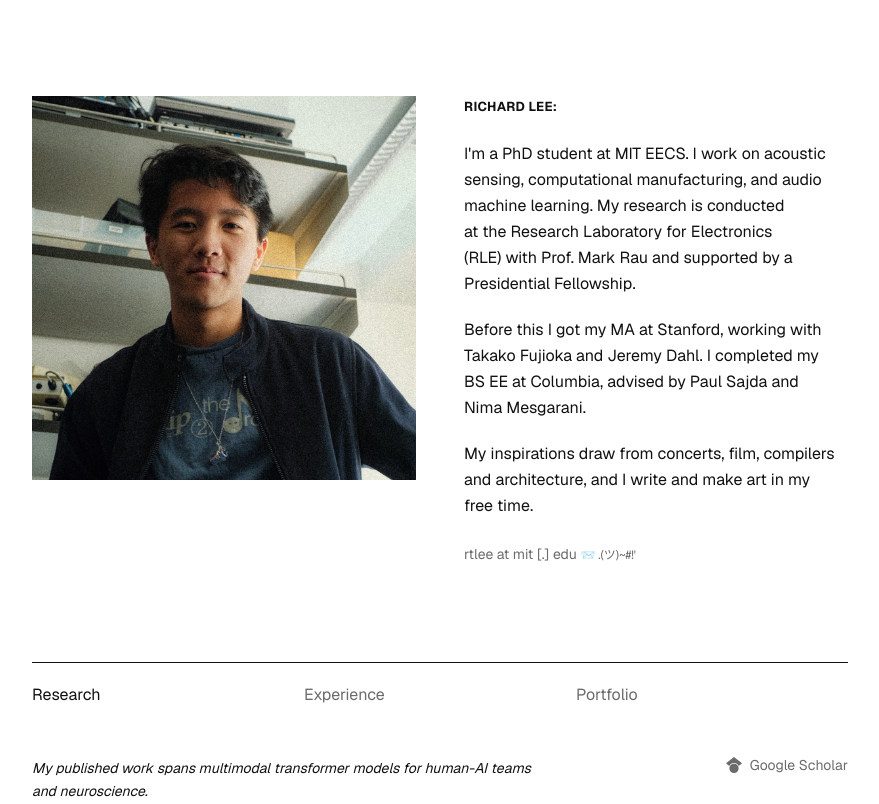
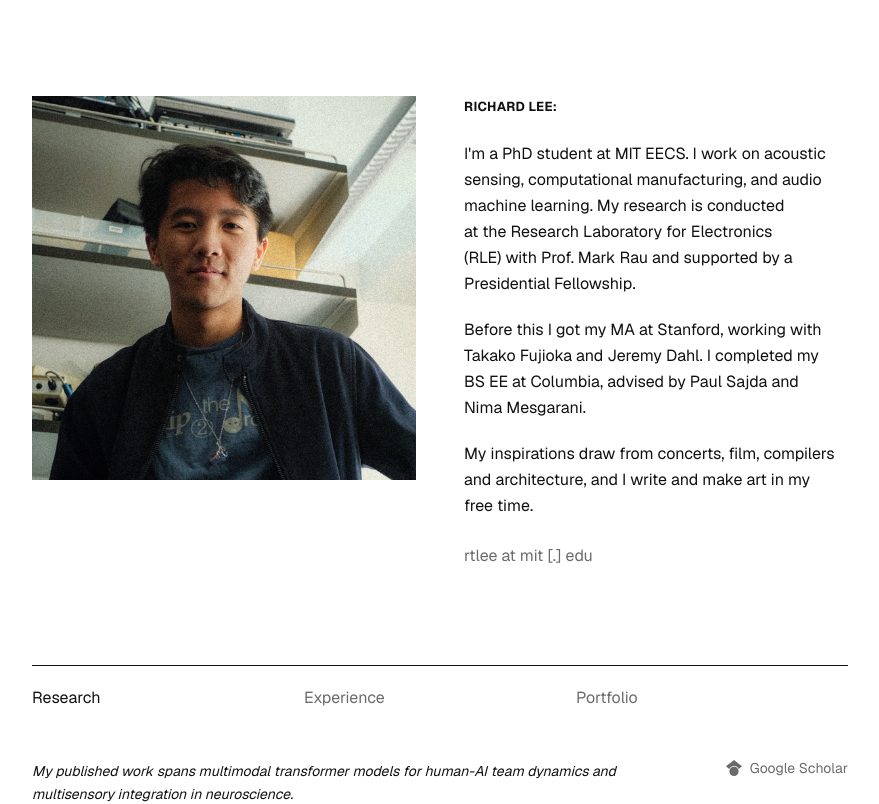
Before and after one commit to richard-tl/richard-tl.github.io, a Next.js app: page / in a window 1280 px wide. Shown: the top 804 px of the page, without its empty margins (200-1079 px from the left). Built offline with nearby package versions, Linux system fonts and the light colour scheme.

Commit message:
feat: enhance profile header and update research introduction text
Co-authored-by: Richard <63212059+richard-tl@users.noreply.github.com>

```diff
--- a/components/profile-header.tsx
+++ b/components/profile-header.tsx
@@ -31,8 +31,8 @@ export function ProfileHeader() {
             <p key={i}>{paragraph}</p>
           ))}
         </div>
-        <p className="mt-6 text-sm leading-relaxed text-muted-foreground">
-          {profile.email}      <span className="text-xs whitespace-nowrap">{" 📨 .(ツ)~#!'"}</span>
+        <p className="mt-6 text-base leading-relaxed text-muted-foreground">
+          {profile.email}
         </p>
       </div>
     </header>
--- a/lib/content.ts
+++ b/lib/content.ts
@@ -70,7 +70,7 @@ export const publications: Publication[] = [
 
 // Short lead line shown above the publication list.
 export const researchIntro =
-  "My published work spans multimodal transformer models for human-AI teams and neuroscience."
+  "My published work spans multimodal transformer models for human-AI team dynamics and multisensory integration in neuroscience."
 
 // Google Scholar profile shown in the Research tab.
 export const scholarUrl =
```
